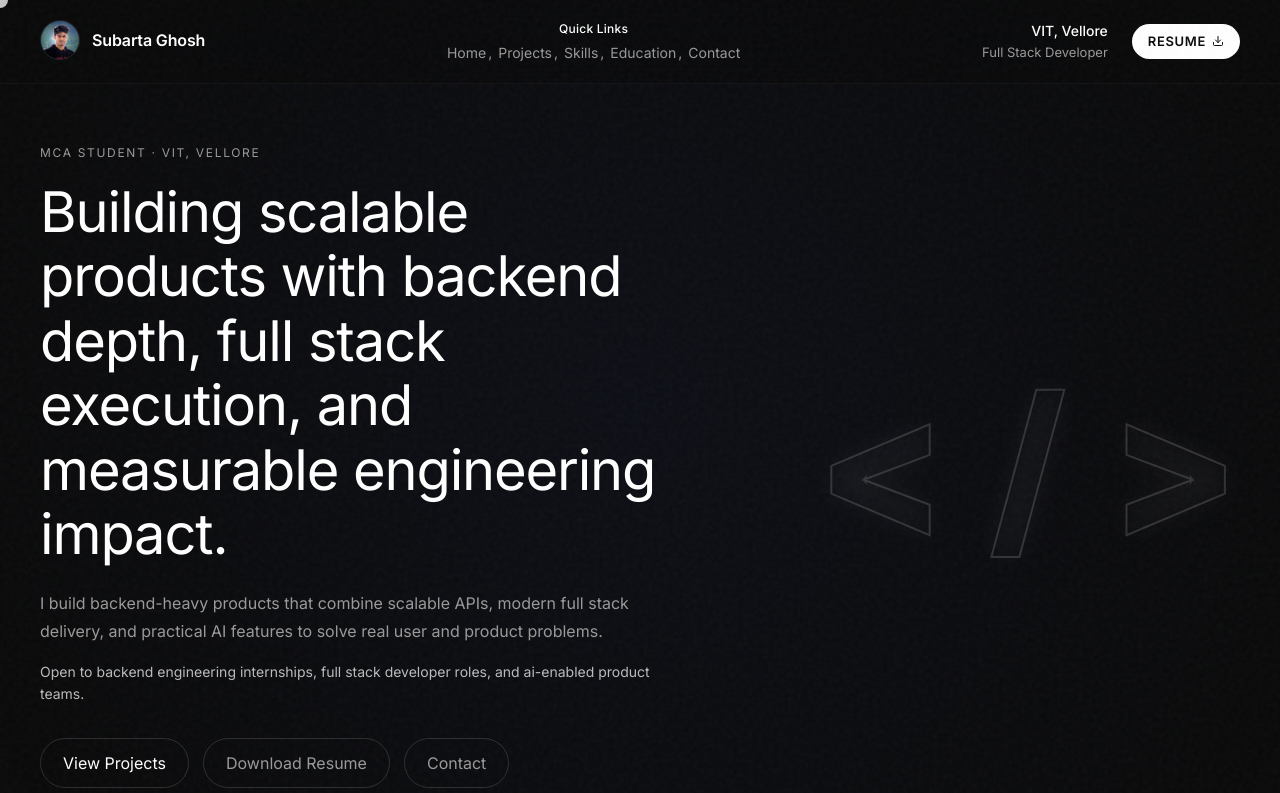
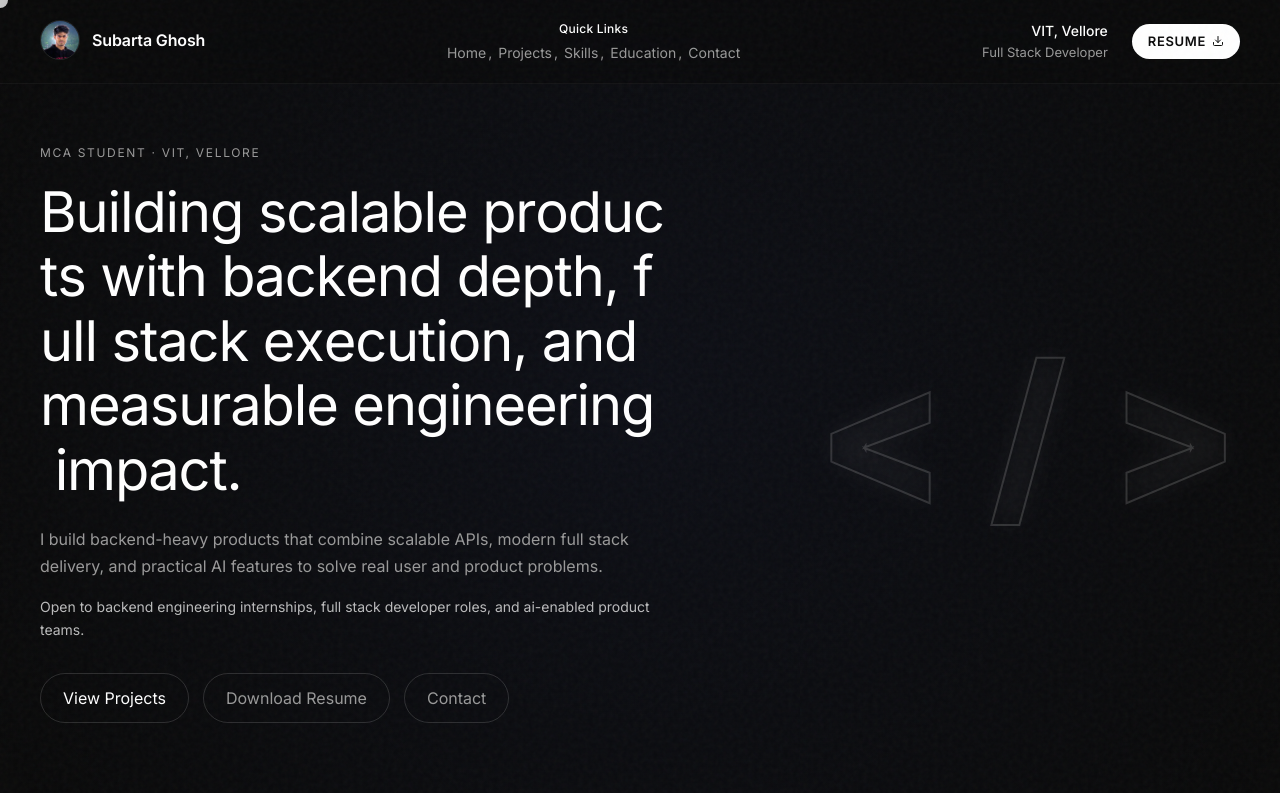
Before and after one commit to subh-ghosh/my-portfolio, a React (Vite) app: page / in a window 1280 px wide. Shown: the top 793 px of the page. Built offline with nearby package versions, Linux system fonts and the light colour scheme.

Commit message:
Upgrade typewriter effect with glow and blinking cursor

```diff
--- a/src/components/Hero.jsx
+++ b/src/components/Hero.jsx
@@ -48,14 +48,33 @@ export default function Hero() {
               {headingText.split("").map((char, i) => (
                 <motion.span
                   key={i}
-                  initial={{ opacity: 0 }}
-                  animate={{ opacity: 1 }}
-                  transition={{ duration: 0.05, delay: 2.4 + (i * 0.015) }}
-                  style={{ whiteSpace: "pre-wrap" }}
+                  initial={{ opacity: 0, textShadow: "0px 0px 20px rgba(255,255,255,1)" }}
+                  animate={{ opacity: 1, textShadow: "0px 0px 0px rgba(255,255,255,0)" }}
+                  transition={{ duration: 0.3, delay: 2.4 + (i * 0.02) }}
+                  style={{ whiteSpace: "pre-wrap", display: "inline-block" }}
                 >
-                  {char}
+                  {char === " " ? "\u00A0" : char}
                 </motion.span>
               ))}
+              <motion.span
+                initial={{ opacity: 0 }}
+                animate={{ opacity: [0, 1, 1, 0, 0] }}
+                transition={{
+                  duration: 0.8,
+                  repeat: Infinity,
+                  times: [0, 0.1, 0.5, 0.6, 1],
+                  delay: 2.4
+                }}
+                style={{
+                  display: "inline-block",
+                  width: "0.4em",
+                  height: "0.9em",
+                  backgroundColor: "var(--text-primary)",
+                  verticalAlign: "bottom",
+                  marginLeft: "8px",
+                  marginBottom: "4px"
+                }}
+              />
             </motion.h1>
             <motion.p className="hero__summary" variants={itemVariants}>{summary}</motion.p>
             <motion.p className="hero__availability" variants={itemVariants}>
```
